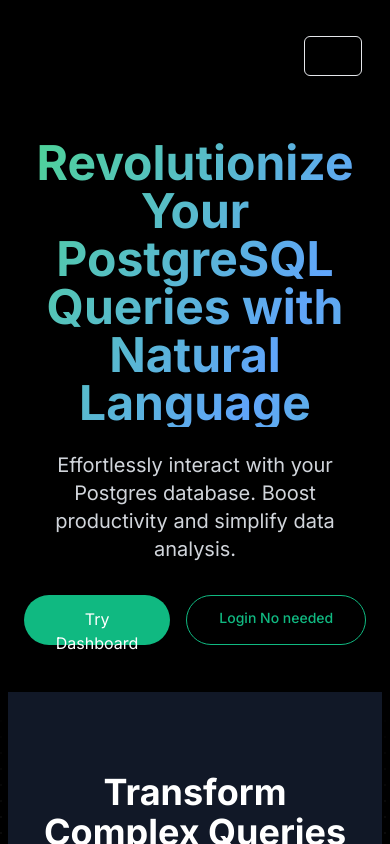
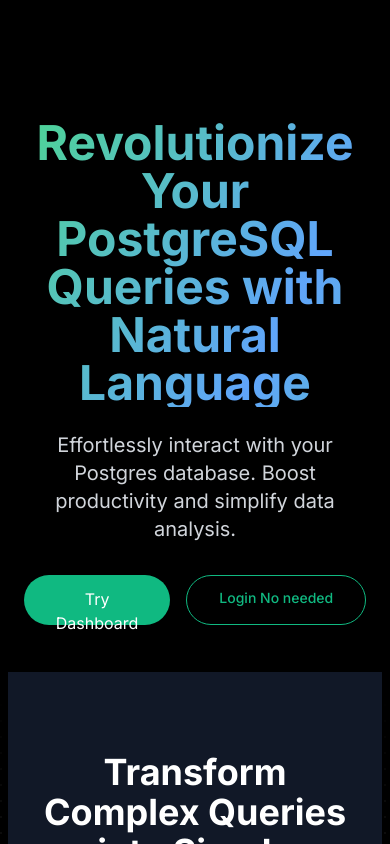
Before and after one commit to drumst0ck/naturalDB, a Next.js app: page / in a window 390 px wide. Shown: the top 844 px of the page. Built offline with nearby package versions, Linux system fonts and the light colour scheme.

Commit message:
🔥 (Nav.jsx): Remove unused imports and code related to NavigationMenu component and its dependencies.

```diff
--- a/components/Nav.jsx
+++ b/components/Nav.jsx
@@ -2,12 +2,6 @@
 import Image from "next/image";
 import { Suspense } from "react";
 import { ModeToggle } from "./ModeToggle";
-import Link from "next/link";
-import {
-  NavigationMenu,
-  NavigationMenuItem,
-  NavigationMenuList,
-} from "@/components/ui/navigation-menu";
 
 import { MenuMobile } from "./MenuMobile";
 export default function Nav() {
@@ -28,11 +22,6 @@
                   priority
                 />
               </div>
-              <div className="flex lg:hidden flex-col items-end justify-center">
-                <div className="flex flex-row justify-end gap-2 items-center w-full">
-                  <MenuMobile />
-                </div>
-              </div>
             </div>
           </div>
         </div>
```
